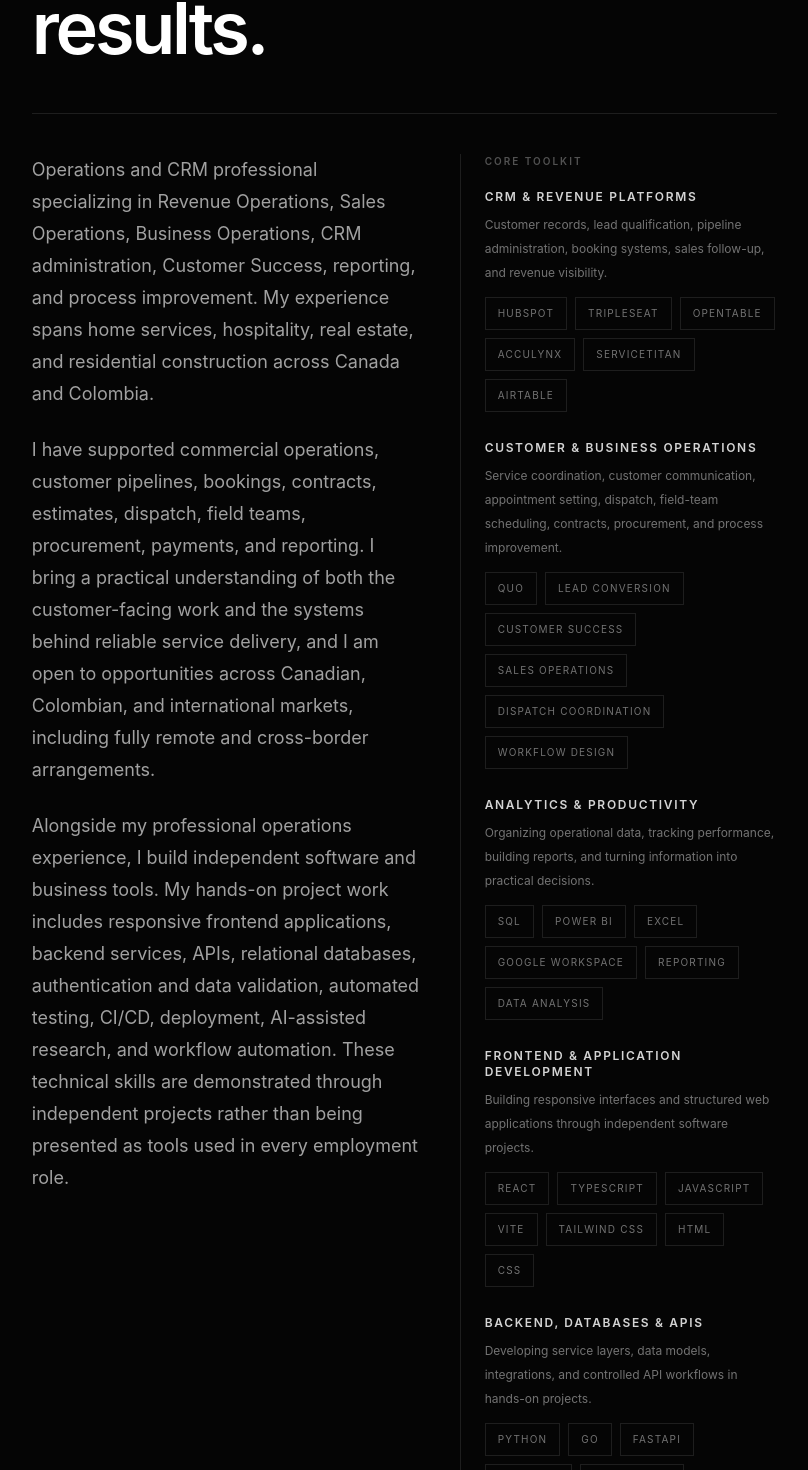
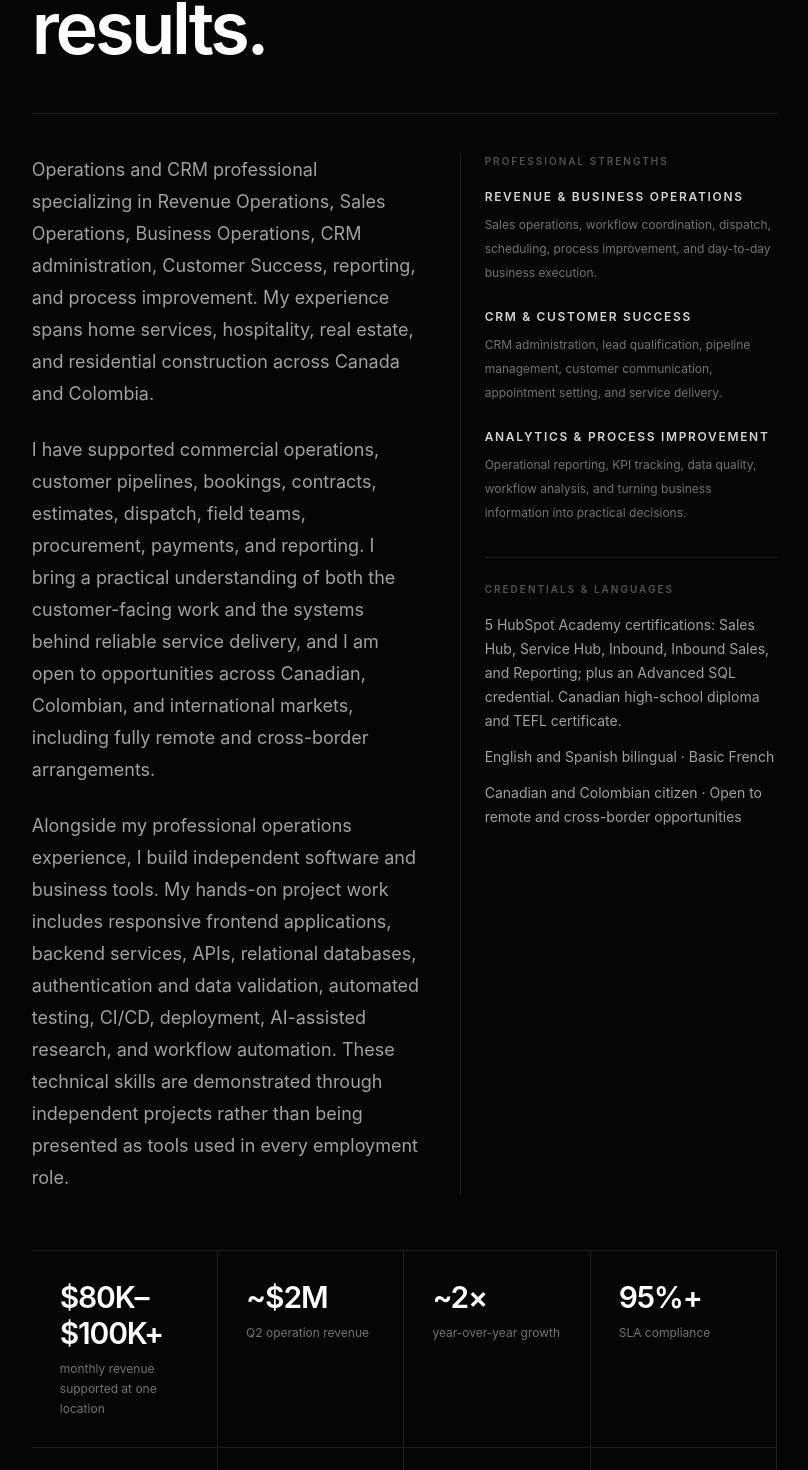
Before and after one commit to matteojose3112-bit/aster, a React (Vite) app in the folder portfolio/: page / in a window 1280 px wide. Shown: the part 1619-3089 px from the top of the page, without its empty margins (463-1271 px from the left). Built offline with nearby package versions, Linux system fonts and the light colour scheme.

Commit message:
Simplify About to professional strengths

```diff
--- a/portfolio/src/components/layout/sections/About.tsx
+++ b/portfolio/src/components/layout/sections/About.tsx
@@ -15,36 +15,18 @@ function About() {
     ["15–25%", "lead-conversion improvement"],
     ["4–6 hrs", "saved per week through workflow improvements"],
   ];
-  const toolkit = [
+  const professionalStrengths = [
     {
-      title: "CRM & revenue platforms",
-      description: "Customer records, lead qualification, pipeline administration, booking systems, sales follow-up, and revenue visibility.",
-      skills: ["HubSpot", "TripleSeat", "OpenTable", "AccuLynx", "ServiceTitan", "Airtable"],
+      title: "Revenue & business operations",
+      description: "Sales operations, workflow coordination, dispatch, scheduling, process improvement, and day-to-day business execution.",
     },
     {
-      title: "Customer & business operations",
-      description: "Service coordination, customer communication, appointment setting, dispatch, field-team scheduling, contracts, procurement, and process improvement.",
-      skills: ["Quo", "Lead Conversion", "Customer Success", "Sales Operations", "Dispatch Coordination", "Workflow Design"],
+      title: "CRM & customer success",
+      description: "CRM administration, lead qualification, pipeline management, customer communication, appointment setting, and service delivery.",
     },
     {
-      title: "Analytics & productivity",
-      description: "Organizing operational data, tracking performance, building reports, and turning information into practical decisions.",
-      skills: ["SQL", "Power BI", "Excel", "Google Workspace", "Reporting", "Data Analysis"],
-    },
-    {
-      title: "Frontend & application development",
-      description: "Building responsive interfaces and structured web applications through independent software projects.",
-      skills: ["React", "TypeScript", "JavaScript", "Vite", "Tailwind CSS", "HTML", "CSS"],
-    },
-    {
-      title: "Backend, databases & APIs",
-      description: "Developing service layers, data models, integrations, and controlled API workflows in hands-on projects.",
-      skills: ["Python", "Go", "FastAPI", "REST APIs", "PostgreSQL", "Supabase", "SQLAlchemy", "Alembic", "JWT", "JSON Schema"],
-    },
-    {
-      title: "Quality, delivery & AI tooling",
-      description: "Version control, automated checks, deployment workflows, documentation, and AI-assisted research and development.",
-      skills: ["Git", "GitHub", "GitHub Actions", "GitHub Pages", "Render", "pytest", "Vitest", "ESLint", "CI/CD", "AI-Assisted Research", "Workflow Automation"],
+      title: "Analytics & process improvement",
+      description: "Operational reporting, KPI tracking, data quality, workflow analysis, and turning business information into practical decisions.",
     },
   ];
 
@@ -76,17 +58,12 @@ function About() {
                   </p>
                 </div>
                 <div className="border-l border-white/10 pl-6">
-                  <p className="text-[10px] font-semibold uppercase tracking-[0.2em] text-neutral-600">Core toolkit</p>
-                  <div className="mt-5 space-y-7">
-                    {toolkit.map((group) => (
-                      <div key={group.title}>
-                        <h3 className="text-xs font-semibold uppercase tracking-[0.14em] text-neutral-300">{group.title}</h3>
-                        <p className="mt-2 text-xs leading-6 text-neutral-500">{group.description}</p>
-                        <div className="mt-3 flex flex-wrap gap-2">
-                          {group.skills.map((skill) => (
-                            <span key={skill} className="border border-white/10 px-3 py-2 text-[10px] uppercase tracking-[0.12em] text-neutral-500 transition hover:border-white/30 hover:text-neutral-200">{skill}</span>
-                          ))}
-                        </div>
+                  <p className="text-[10px] font-semibold uppercase tracking-[0.2em] text-neutral-600">Professional strengths</p>
+                  <div className="mt-5 space-y-6">
+                    {professionalStrengths.map((strength) => (
+                      <div key={strength.title}>
+                        <h3 className="text-xs font-semibold uppercase tracking-[0.14em] text-neutral-300">{strength.title}</h3>
+                        <p className="mt-2 text-xs leading-6 text-neutral-500">{strength.description}</p>
                       </div>
                     ))}
                   </div>
```
